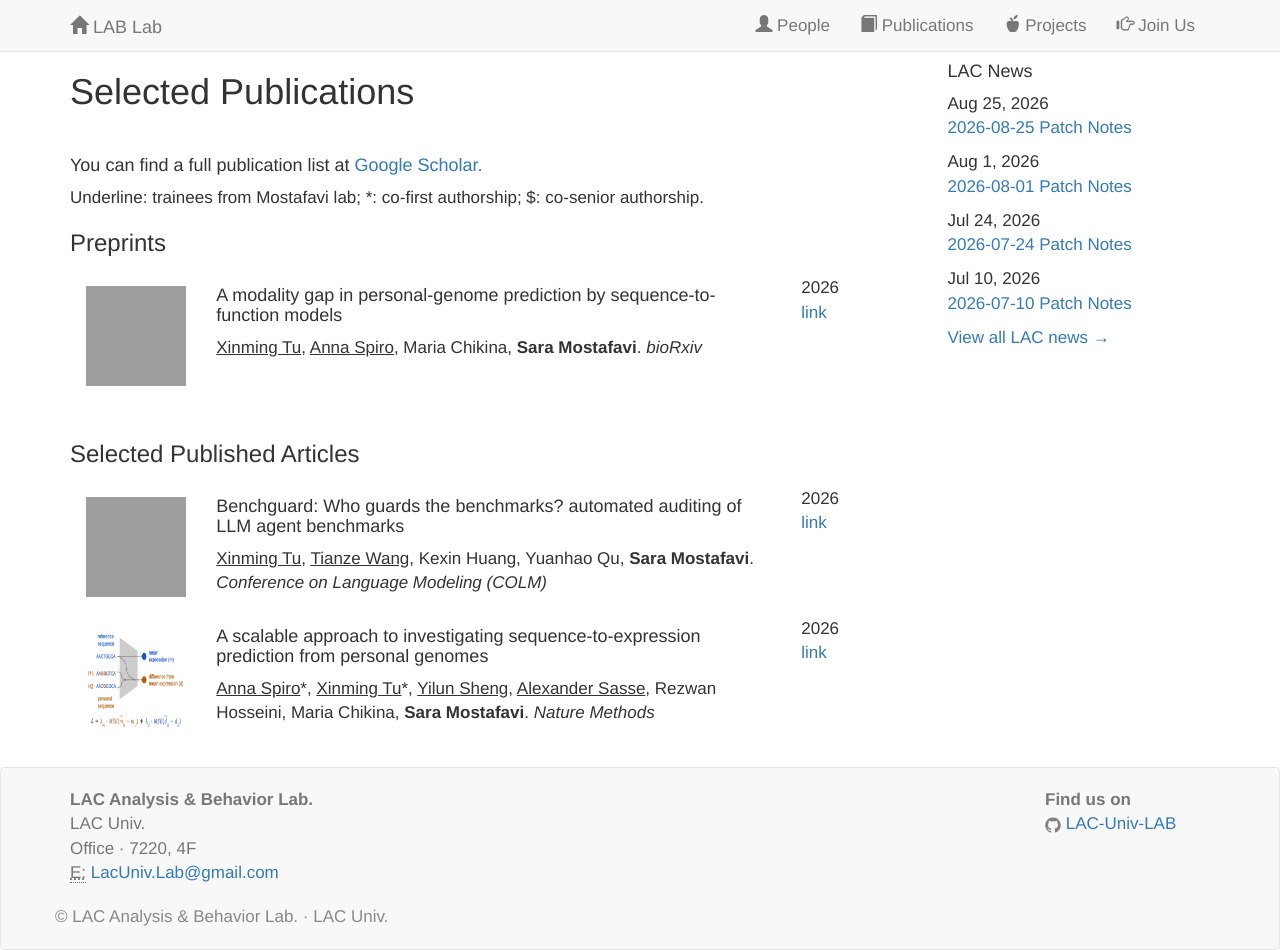
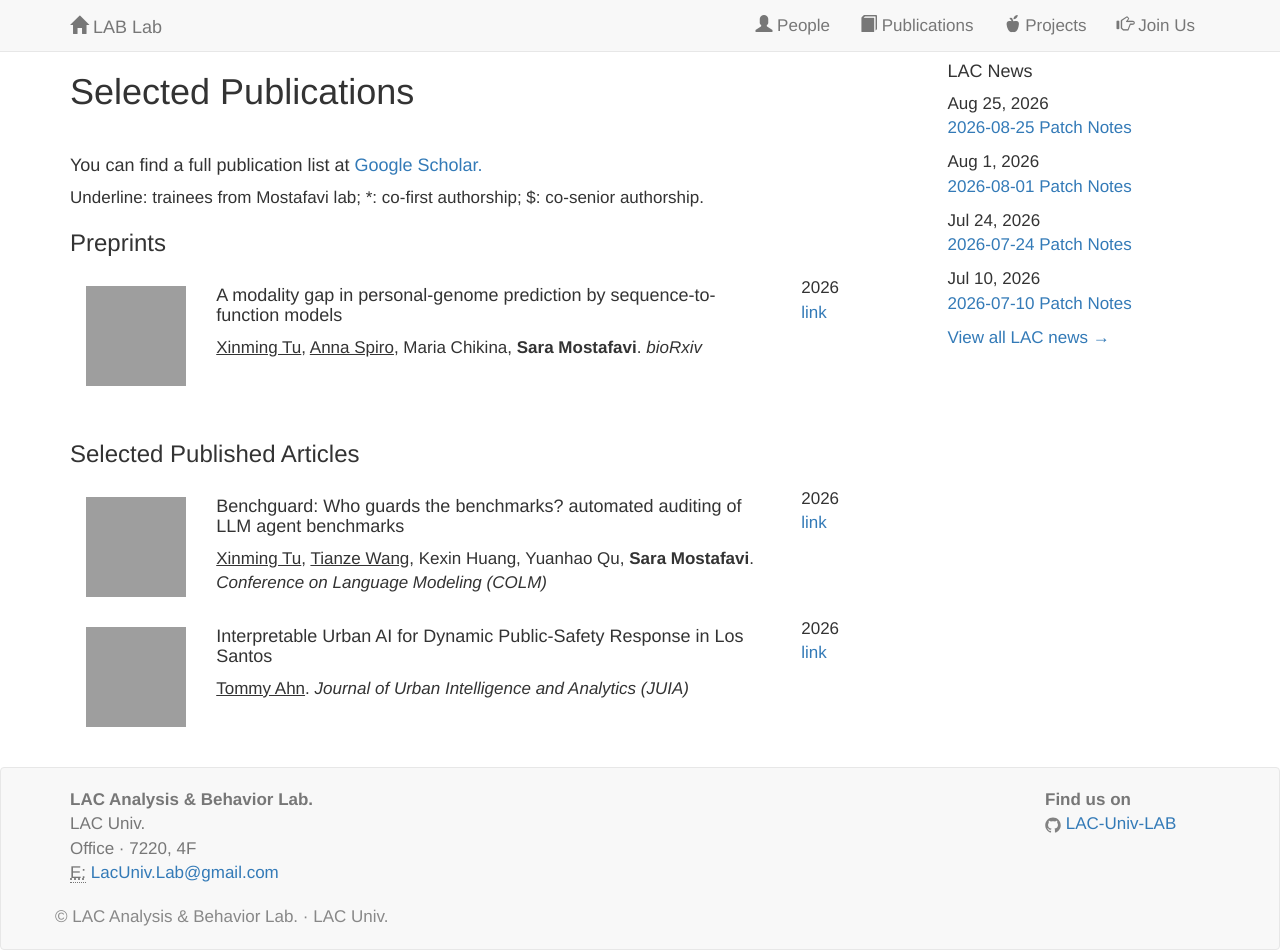
Before and after one commit to LAC-Univ-LAB/LAC-Univ-LAB.github.io, a Jekyll site: the page built from publications.html, in a window 1280 px wide. Built offline with Jekyll 4.4.1, drawn with Linux system fonts in a browser that asks for light colours; nearby versions of some CDN libraries; a style sheet for code colours, icons or effects is not loaded; grey boxes are pictures that could not be loaded.

Commit message:
Update publications.yml

```diff
--- a/_data/publications.yml
+++ b/_data/publications.yml
@@ -9,10 +9,10 @@
     name: link
     url: https://arxiv.org/pdf/2604.24955
 - title: >
-    A scalable approach to investigating sequence-to-expression prediction from personal genomes
+    Interpretable Urban AI for Dynamic Public-Safety Response in Los Santos
   author: >
-     <u>Anna Spiro</u>*, <u>Xinming Tu</u>*, <u>Yilun Sheng</u>, <u>Alexander Sasse</u>, Rezwan Hosseini, Maria Chikina, <b> Sara Mostafavi</b><sup></sup>.<I> Nature Methods</I>
-  image: ../images/sage.png
+     <u>Tommy Ahn</u>.<I> Journal of Urban Intelligence and Analytics (JUIA)</I>
+  image: ../images/p1.png
   year: 2026
   repo:
     name: link
```
